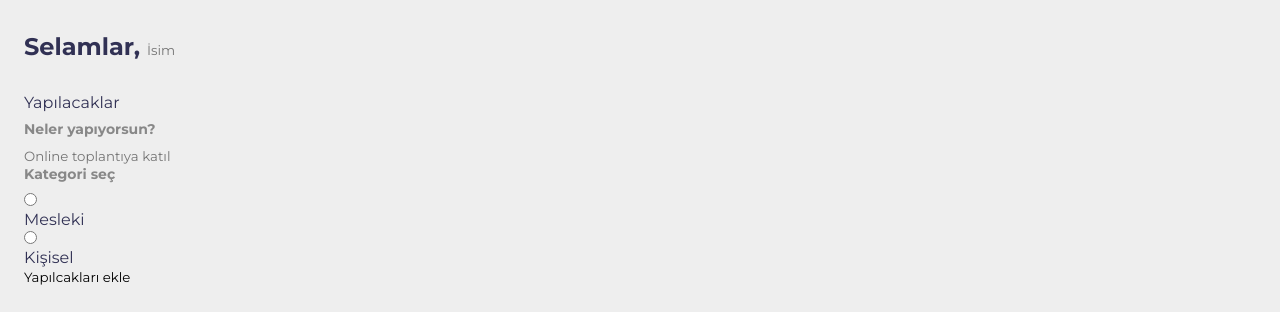
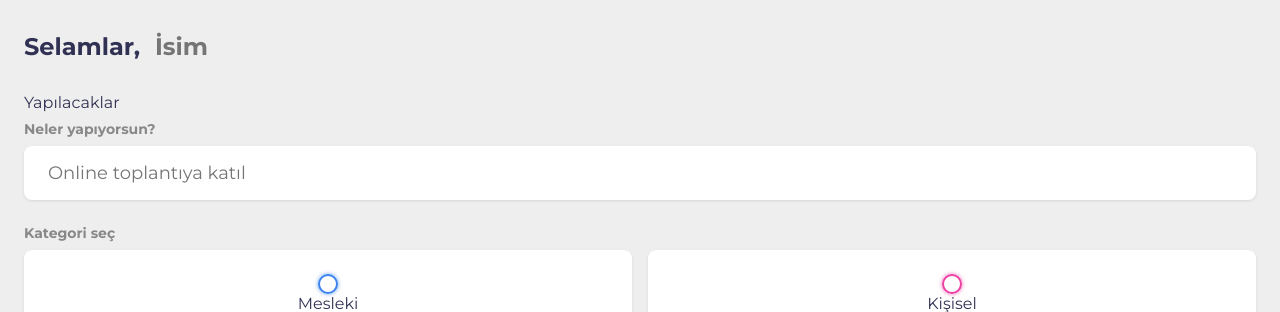
Before and after one commit to BekirSafak/TodoWithLocalStorage, a plain HTML site: page index.html in a window 1280 px wide. Shown: the top 312 px of the page. Drawn offline with Linux system fonts and the light colour scheme.

Commit message:
style.css - Özel tasarım radio ve checkbox kutuları tasalandı. Tıklama animasyonu yazıldı.

```diff
--- a/style.css
+++ b/style.css
@@ -1,7 +1,7 @@
 :root {
     --primary: #EA40A4;
     --business: #3A82EE;
-    --personal: var(var(--primary));
+    --personal: var(--primary);
     --light: #EEE;
     --grey: #888;
     --dark: #313154;
@@ -54,3 +54,98 @@ h4 {
     font-weight: 700;
     margin-bottom: .5rem;
 }
+
+.greeting .title input {
+    margin-left: .5rem;
+    flex: 1 1 0%;
+    min-width: 0;
+}
+
+.greeting .title,
+.greeting .title input {
+    color: var(--dark);
+    font-size: 1.5rem;
+    font-weight: 700;
+}
+
+.createTodo input[type="text"] {
+    display: block;
+    width: 100%;
+    font-size: 1.125rem;
+    padding: 1rem 1.5rem;
+    color: var(--dark);
+    background-color: #FFF;
+    border-radius: .5rem;
+    box-shadow: var(--shadow);
+    margin-bottom: 1.5rem;
+}
+
+.createTodo .options {
+    display: grid;
+    grid-template-columns: repeat(2, 1fr);
+    grid-gap: 1rem;
+    margin-bottom: 1.5rem;
+}
+
+.createTodo .options label {
+    display: flex;
+    flex-direction: column;
+    align-items: center;
+    justify-content: center;
+    padding: 1.5rem;
+    background-color: #FFF;
+    border-radius: .5rem;
+    box-shadow: var(--shadow);
+    cursor: pointer;
+}
+
+/*? Default radio ve checkbox kutularını gizledik. Çünkü özel tarasım kendi kutularımızı yapacağız. */
+
+input[type="radio"],
+input[type="checkbox"] {
+    display: none;
+}
+
+/*? Default radio ve checkbox kutularını gizledik. Çünkü özel tarasım kendi kutularımızı yapacağız. */
+
+.bubble {
+    display: flex;
+    align-items: center;
+    justify-content: center;
+    width: 20px;
+    height: 20px;
+    border-radius: 50%;
+    border: 2px solid var(--business);
+    box-shadow: var(--business-glow);
+}
+
+.bubble.personal {
+    border-color: var(--personal);
+    box-shadow: var(--personal-glow);
+}
+
+/*? özel tasarım radio ve checkbox tıklama animasyonunu için yazılan kısım.*/
+.bubble::after {
+    content: "";
+    display: block;
+    opacity: 0;
+    width: 0;
+    height: 0;
+    background-color: var(--business);
+    box-shadow: var(--business-glow);
+    border-radius: 50%;
+    transition: .2s ease-in-out;
+}
+
+.bubble.bubble.personal::after {
+    background-color: var(--personal);
+    box-shadow: var(--personal-glow);
+}
+
+input:checked~.bubble::after {
+    width: 10px;
+    height: 10px;
+    opacity: 1;
+}
+
+/*? özel tasarım radio ve checkbox tıklama animasyonunu için yazılan kısım.*/
```
